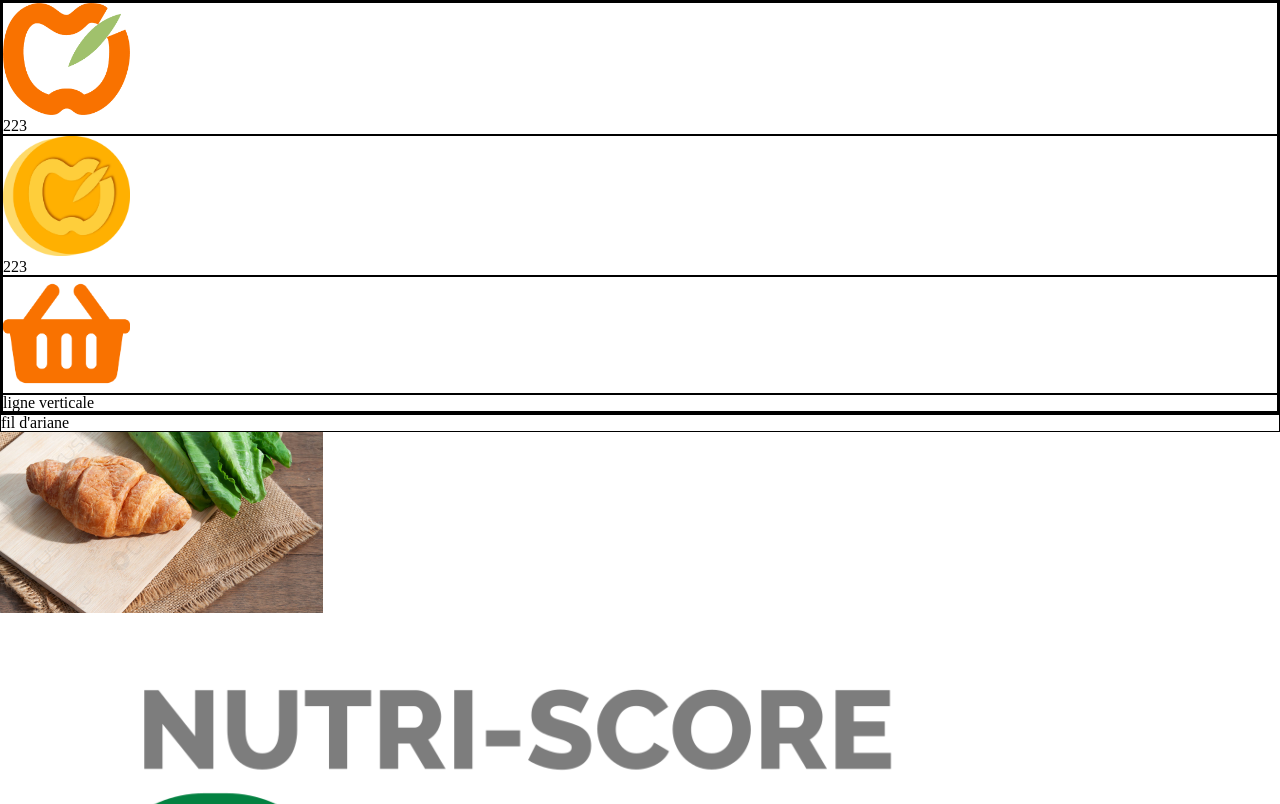
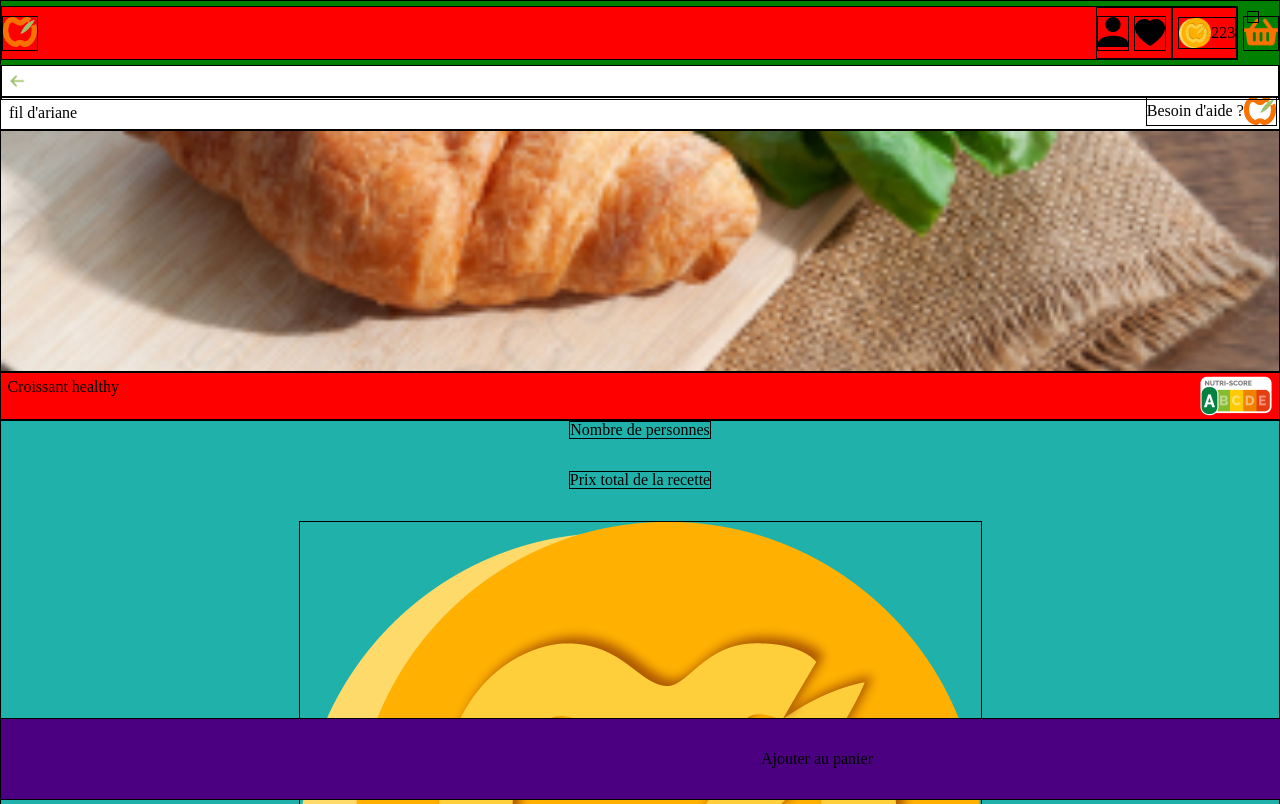
Before and after one commit to oc2r/yapple, a plain HTML site: page index.html in a window 1280 px wide. Shown: the top 804 px of the page. Drawn offline with Linux system fonts and the light colour scheme.

Commit message:
ajout images plus moins et maj des 2 fichiers html css

```diff
--- a/fiche-recette-index.css
+++ b/fiche-recette-index.css
@@ -48,10 +48,17 @@ table {
 }
 
 /*fin css reset*/
+img {
+    max-width: 100%;
+}
 
-body{
-    overflow-x: hidden;
-    contain: content;
+header{
+    position: fixed;
+    height: 6rem;
+    top: 0px;
+    right: 0px;
+    left: 0px;
+    z-index:1;
 }
 
 header, div{
@@ -63,5 +70,132 @@ header, div{
 }
 
 .logo-img{
-    max-width: 10%;
+    height: 30px;
 }
+
+.header-1,.header-1-logo{
+    justify-content: space-between;
+}
+
+.header-1, .header-1-logo, .header-1-utilisateur, .yapps-nb{
+    display: flex;
+    flex-direction: row;
+    align-items: center;
+}
+
+.header-1{
+    height: 4rem;
+    background-color: green;
+    gap: 5px;
+}
+
+.header-1-utilisateur{
+    gap: 5px;
+    position: relative;
+    height: 50px;
+}
+
+.header-1-utilisateur:nth-child(){
+    position: relative;
+    height: 100%;
+}
+
+.header-1-logo{
+    background-color: red;
+    right: inherit;
+    left: 0px;
+    flex-grow: 1;
+    flex-basis: 0;
+}
+
+.panier-nb{
+    position: absolute;
+    right: 20px;
+    top: 10px;
+    height: 10px;
+    width: 10px;
+}
+
+.ligne-verticale{
+    position: relative;
+    border-left: 1px solid #000;
+    display: block;
+    height: 100%;
+  }
+
+
+main{
+    padding-top: 6rem;
+    position: relative;
+    display: flex block;
+    flex-direction: column;
+}
+
+.recette{
+    width: 100%;
+    background-color: red;
+}
+
+.recette-img-conteneur{
+    height: 15rem;
+    background: no-repeat center/cover url("./image/croissant.png");
+    min-height: ;
+}
+
+.recette-img{
+    width:100%;
+    position: relative;
+}
+
+.ariane{
+    display: block;
+    padding: 0.5rem;
+}
+
+.recette-titre{
+    display: flex;
+    flex-direction: row;
+    justify-content: space-between;
+    padding: 0.2rem;
+}
+
+.nutriscore-img{
+    width: 5rem;
+}
+
+.recette-chiffre{
+    display: flex;
+    flex-direction: column;
+    justify-content: center;
+    align-items: center;
+    gap:2rem;
+
+    background-color: lightseagreen;
+}
+
+.aide{
+    display: flex;
+    flex-direction: row;
+    position: fixed;
+    align-items: center;
+    right: 0.2rem;
+}
+
+.aide-logo{
+    width: 2rem;
+}
+
+.ajout-panier{
+    position: fixed;
+    display: flex;
+    justify-content: center;
+    width: 98rem;
+    padding: 2rem;
+    background-color: indigo;
+    z-index: 1;
+    bottom: 0;
+}
+
+footer{
+    display: block;
+}
--- a/index.html
+++ b/index.html
@@ -1,200 +1,247 @@
 <!DOCTYPE html>
-<html lang='en'>
+<html lang="en">
   <head>
-        <meta charset="utf-8">
-        <meta http-equiv="X-UA-Compatible" content="IE=edge">
-        <meta name="viewport" content="width=device-width, initial-scale=1">
+    <meta charset="utf-8" />
+    <meta http-equiv="X-UA-Compatible" content="IE=edge" />
+    <meta name="viewport" content="width=device-width, initial-scale=1" />
     <title>Yapple - fiche recette</title>
-        <meta name="keywords" content="Yapple, manger sainement, courses en ligne, recettes, alimentaire">
-        <meta name="description" content="Manger plus sain et plus rapidement">
-        <meta name="author" content="Océane DERUNES">
-        <link rel="stylesheet" href="fiche-recette-index.css">
+    <meta
+      name="keywords"
+      content="Yapple, manger sainement, courses en ligne, recettes, alimentaire"
+    />
+    <meta name="description" content="Manger plus sain et plus rapidement" />
+    <meta name="author" content="Océane DERUNES" />
+    <link rel="stylesheet" href="fiche-recette-index.css" />
   </head>
 
   <body>
     <header>
-            <div>
-
-                <div class='logo'>
-                    <img class='logo-clair-img logo-img' src="./image/logo-clair.png" alt="logo-yapple">
-                    <p>223</p>
+      <nav class="header-1">
+            <div class="header-1-logo">
+                <div class="logo">
+                    <img
+                    class="logo-clair-img logo-img"
+                    src="./image/logo-clair.png"
+                    alt="logo-yapple"
+                    />
                 </div>
 
-                <div class='yapps-nb'>
-                    <img class='yapps-img logo-img' src="./image/yapp.png" alt="yapps">
-                    <p>223</p>
+                <div class="header-1-utilisateur">
+                    <div class="compte">
+                    <img
+                        class="compte-img logo-img"
+                        src="./image/compte.png"
+                        alt="compte"
+                    />
                     </div>
 
-                <div class='panier'>
-                    <img class='panier-img logo-img' src="./image/panier.png" alt="panier">
+                    <div class="favoris">
+                    <img
+                        class="favoris-img logo-img"
+                        src="./image/favoris-plein.png"
+                        alt="favoris"
+                    />
                     </div>
 
-                <div>
-                    ligne verticale
-                </div>
+                    <div class="ligne-verticale"></div>
 
-                <div class='compte-favoris'>
-                    <div class='compte'>
-                        <img class='compte-img logo-img' src="./image/compte.png" alt="compte">
-                    </div>
-
-                    <div class='favoris'>
-                        <img class='favoris-img logo-img' src="./image/favoris-plein.png" alt="favoris">
+                    <div class="yapps-nb">
+                    <img
+                        class="yapps-img logo-img"
+                        src="./image/yapp.png"
+                        alt="yapps"
+                    />
+                    <p>223</p>
                     </div>
                 </div>
             </div>
 
-            <div class='retour'></div>
-            <p>fil d'ariane</p>
+            <div class="panier">
+            <div class="panier-nb"></div>
+            <img
+                class="panier-img logo-img"
+                src="./image/panier.png"
+                alt="panier"
+            />
+            </div>
+        </nav>
+
+        <div class="header-2">
+            <img
+            class="retour-img logo-img"
+            src="./image/retour.png"
+            alt="retour"
+            />
+        </div>
     </header>
 
     <main>
-            <section class='recette'>
-                <img class='croissant-img' src="./image/croissant.png" alt="croissant">
-                <section class='recette-titre'>
-                    <h2 class='recette-titre'></h2>
-                    <img class='nutriscore-img' src="./image/nutriscore.png" alt="">
-                </section>
+        <div class="ariane">
+            <p>fil d'ariane</p>
+        </div>
+        <section class="recette">
+            <div class="recette-img-conteneur">
+                <!-- <img class="recette-img" src="./image/croissant.png" alt="croissant"/> -->
+            </div>
 
-                <section class='recette-chiffre'>
-                    <div class='recette-chiffre-nb-personnes'>
+            <div class='recette-titre'>
+                <h2 class="recette-titre">Croissant healthy</h2>
+                <img class="nutriscore-img" src="./image/nutriscore.png" alt="nutri-score"/>
+            </div>
+
+            <div class="recette-chiffre">
+                <div class="recette-chiffre-nb-personnes">
                     <p>Nombre de personnes</p>
                 </div>
-                    <div class='recette-chiffre-total'>
+                <div class="recette-chiffre-total">
                     <p>Prix total de la recette</p>
                 </div>
-                    <div class='recette-chiffre-yapps'>
-                        <img class='yapps-img'src="./image/yapp.png" alt="yapps">
+                <div class="recette-chiffre-yapps">
+                    <img class="yapps-img" src="./image/yapp.png" alt="yapps" />
                     <p>La recette rapporte :</p>
                     <p>454</p>
                     <p>yapps</p>
                 </div>
+            </div>
+
+            <div class="recette-decriptif">
+                <p class="recette-descriptif-decription">
+                    Lorem ipsum dolor sit amet consectetur adipisicing elit. Autem
+                    ratione et magnam reprehenderit eligendi itaque nulla vero, mollitia
+                    fuga eaque sit labore aut at quas fugit id. Dolor ad eveniet
+                    perferendis hic dolorem ab reiciendis facere impedit eum nemo cumque
+                    doloribus quae, voluptate omnis esse est dicta beatae officia, quod
+                    accusantium. Modi enim atque quisquam voluptates voluptate earum
+                    velit. Dolorum odit aut eligendi quia? Sequi laudantium nulla,
+                    tempora necessitatibus odio non porro. Porro accusantium eos illo
+                    sed necessitatibus eaque deleniti cumque quasi, itaque vitae tenetur
+                    esse reiciendis, voluptas tempore numquam expedita eligendi earum
+                    et? Ad repellendus nobis itaque ipsa vitae?
+                </p>
+                <div class="recette-descriptif-menu-deroulant1">Vitamines</div>
+                <div class="recette-descriptif-menu-deroulan2">Ustensiles</div>
+            </div>
         </section>
 
-                <div class='recette-bouton-ajouter-panier'>Ajouter au panier</div>
-
-                <section class="recette-decriptif">
-                    <p class="recette-descriptif-decription">Lorem ipsum dolor sit amet consectetur adipisicing elit. Autem ratione et magnam reprehenderit eligendi itaque nulla vero, mollitia fuga eaque sit labore aut at quas fugit id. Dolor ad eveniet perferendis hic dolorem ab reiciendis facere impedit eum nemo cumque doloribus quae, voluptate omnis esse est dicta beatae officia, quod accusantium. Modi enim atque quisquam voluptates voluptate earum velit. Dolorum odit aut eligendi quia? Sequi laudantium nulla, tempora necessitatibus odio non porro. Porro accusantium eos illo sed necessitatibus eaque deleniti cumque quasi, itaque vitae tenetur esse reiciendis, voluptas tempore numquam expedita eligendi earum et? Ad repellendus nobis itaque ipsa vitae?</p>
-                    <div class='recette-descriptif-menu-deroulant1'>Vitamines</div>
-                    <div class='recette-descriptif-menu-deroulan2'>Ustensiles</div>
-                </section>
-
+        <section class='ingredient'>
             <h3>Ingrédients</h3>
-
-                <section class='ingredients'>
-                    <div class='ingredient-1'>
+            <div class='ingredient-card'>
+                <div class="ingredient-card-1">
                     <div class="bouton-plus">
                     <p>+</p>
                     </div>
 
-                        <img src="./image/ingredient-eau.jpg" alt="eau">
+                    <img src="./image/ingredient-eau.jpg" alt="eau" />
                     <div>
                     <p>Prix</p>
                     <p>Nom produit</p>
                     </div>
                 </div>
-                    <div class='ingredient-2'>
+                <div class="ingredient-card-2">
                     <div class="bouton-plus">
                     <p>+</p>
                     </div>
 
-                        <img src="./image/ingredient-farine.jpg" alt="farine">
+                    <img src="./image/ingredient-farine.jpg" alt="farine" />
                     <div>
                     <p>Prix</p>
                     <p>Nom produit</p>
                     </div>
                 </div>
-                    <div class='ingredient-3'>
+                <div class="ingredient-card-3">
                     <div class="bouton-plus">
                     <p>+</p>
                     </div>
 
-                        <img src="./image/ingredient-lait.jpg" alt="lait">
+                    <img src="./image/ingredient-lait.jpg" alt="lait" />
                     <div>
                     <p>Prix</p>
                     <p>Nom produit</p>
                     </div>
                 </div>
-                    <div class='ingredient-4'>
+                <div class="ingredient-card-4">
                     <div class="bouton-plus">
                     <p>+</p>
                     </div>
 
-                        <img src="./image/ingredient-levure.jpg" alt="levure">
+                    <img src="./image/ingredient-levure.jpg" alt="levure" />
                     <div>
                     <p>Prix</p>
                     <p>Nom produit</p>
                     </div>
                 </div>
-                    <div class='ingredient-5'>
+                <div class="ingredient-card-5">
                     <div class="bouton-plus">
                     <p>+</p>
                     </div>
 
-                        <img src="./image/ingredient-oeuf.jpg" alt="oeuf">
+                    <img src="./image/ingredient-oeuf.jpg" alt="oeuf" />
                     <div>
                     <p>Prix</p>
                     <p>Nom produit</p>
                     </div>
                 </div>
-                    <div class='ingredient-6'>
+                <div class="ingredient-card-6">
                     <div class="bouton-plus">
                     <p>+</p>
                     </div>
 
-                        <img src="./image/ingredient-sel.jpg" alt="sel">
+                    <img src="./image/ingredient-sel.jpg" alt="sel" />
                     <div>
                     <p>Prix</p>
                     <p>Nom produit</p>
                     </div>
                 </div>
-                    <div class='ingredient-7'>
+                <div class="ingredient-card-7">
                     <div class="bouton-plus">
                     <p>+</p>
                     </div>
 
-                        <img src="./image/ingredient-sirop-erable.jpg" alt="sirop-erable">
+                    <img src="./image/ingredient-sirop-erable.jpg" alt="sirop-erable" />
                     <div>
                     <p>Prix</p>
                     <p>Nom produit</p>
                     </div>
                 </div>
-                </section>
+            </div>
         </section>
 
-            <div class='aide'>
+      <div class="aide">
         <p>Besoin d'aide ?</p>
-                <img src="./image/logo-clair.png" alt="logo-clair">
+        <img class='aide-logo' src="./image/logo-clair.png" alt="logo-clair" />
       </div>
+
+      <div class="ajout-panier">Ajouter au panier</div>
+
     </main>
 
     <footer>
-            <nav class='footer-utilisateur'>
+      <nav class="footer-utilisateur">
         <p>Compte</p>
         <p>Panier</p>
         <p>Favoris</p>
       </nav>
 
-            <nav class='footer-site'>
+      <nav class="footer-site">
         <p>Qui sommes-nous</p>
         <p>Qui sommes</p>
         <p>Favoris</p>
       </nav>
 
-            <nav class='footer-juridique'>
+      <nav class="footer-juridique">
         <p>Aide</p>
         <p>Mentions légales</p>
         <p>CGU / CGV</p>
         <p>Politique cookies</p>
       </nav>
 
-            <div class='footer-logo'>
-                <img src="./image/logo-fonce-blanc_.png" alt="logo-blanc-yapple">
+      <div class="footer-logo">
+        <img src="./image/logo-fonce-blanc_.png" alt="logo-blanc-yapple" />
       </div>
 
-            <div class='footer-stores'>
-                <img src="./image/app-store.png" alt="app-store">
-                <img src="./image/google-play.png" alt="google-play-store">
+      <div class="footer-stores">
+        <img src="./image/app-store.png" alt="app-store" />
+        <img src="./image/google-play.png" alt="google-play-store" />
       </div>
     </footer>
   </body>
```
Also changed, not shown: image/moins.png (added), image/plus.png (added). Lines whose indentation alone changed are shown as unchanged.
